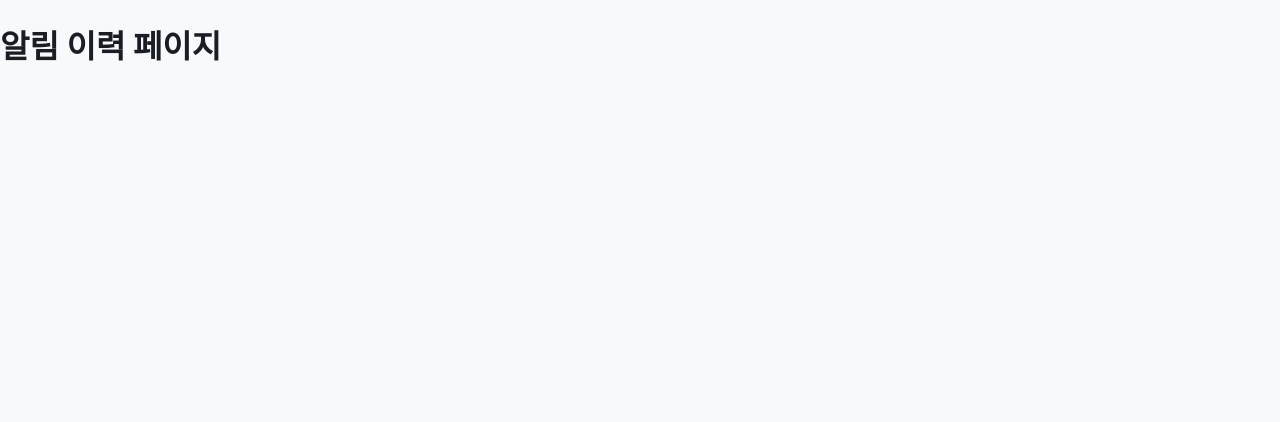
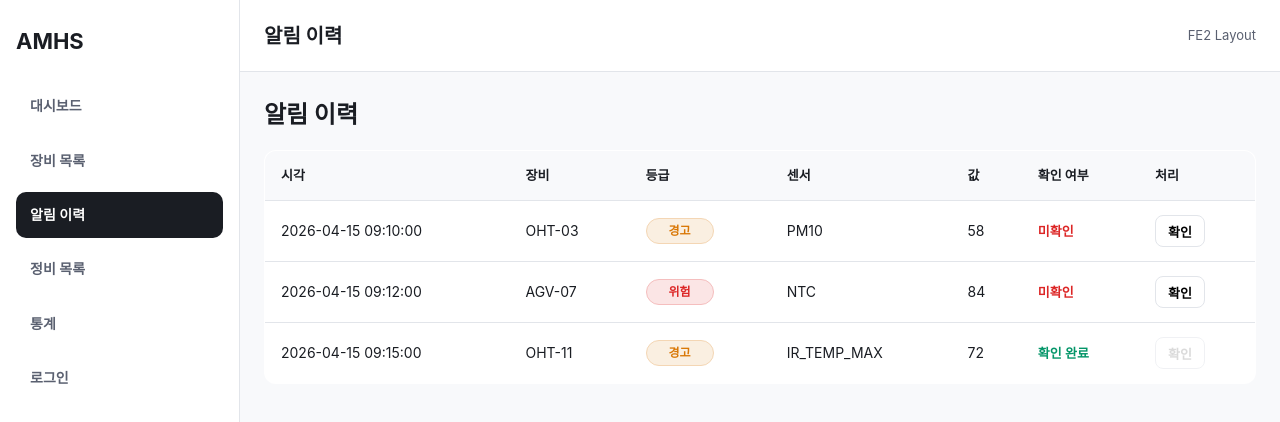
Before and after one commit to SF-KONA/AMHS-frontend, a Vue app: page /alerts in a window 1280 px wide. Shown: the top 422 px of the page. Built offline with nearby package versions, Linux system fonts and the light colour scheme.

Commit message:
feat: 알림 이력 페이지 및 alertStore 기본 구조 추가

```diff
--- /dev/null
+++ b/src/stores/alertStore.js
@@ -0,0 +1,55 @@
+import { defineStore } from 'pinia'
+
+export const useAlertStore = defineStore('alert', {
+    state: () => ({
+        alertList: [
+            {
+                alertId: 1,
+                eqId: 'OHT-03',
+                level: 'WARNING',
+                sensorName: 'PM10',
+                sensorValue: 58,
+                createdAt: '2026-04-15 09:10:00',
+                acknowledged: false,
+            },
+            {
+                alertId: 2,
+                eqId: 'AGV-07',
+                level: 'ERROR',
+                sensorName: 'NTC',
+                sensorValue: 84,
+                createdAt: '2026-04-15 09:12:00',
+                acknowledged: false,
+            },
+            {
+                alertId: 3,
+                eqId: 'OHT-11',
+                level: 'WARNING',
+                sensorName: 'IR_TEMP_MAX',
+                sensorValue: 72,
+                createdAt: '2026-04-15 09:15:00',
+                acknowledged: true,
+            },
+        ],
+    }),
+
+    getters: {
+        unreadCount(state) {
+            return state.alertList.filter((alert) => !alert.acknowledged).length
+        },
+    },
+
+    actions: {
+        acknowledgeAlert(alertId) {
+            const target = this.alertList.find((alert) => alert.alertId === alertId)
+
+            if (target) {
+                target.acknowledged = true
+            }
+        },
+
+        addAlert(alert) {
+            this.alertList.unshift(alert)
+        },
+    },
+})
--- a/src/views/alerts/AlertListView.vue
+++ b/src/views/alerts/AlertListView.vue
@@ -1,8 +1,111 @@
 <template>
-  <div>
-    <h1>알림 이력 페이지</h1>
-  </div>
+    <AppLayout>
+        <div class="page-section">
+            <h2 class="page-title">알림 이력</h2>
+
+            <DataTable
+                :columns="columns"
+                :data="alertRows"
+                :loading="false"
+            >
+                <template #level="{ row }">
+                    <StatusBadge :status="mapLevelToStatus(row.level)" />
+                </template>
+
+                <template #acknowledged="{ row }">
+                    <span :class="['ack-text', { done: row.acknowledged }]">
+                        {{ row.acknowledged ? '확인 완료' : '미확인' }}
+                    </span>
+                </template>
+
+                <template #action="{ row }">
+                    <button
+                        class="ack-button"
+                        :disabled="row.acknowledged"
+                        @click.stop="handleAcknowledge(row.alertId)"
+                    >
+                        확인
+                    </button>
+                </template>
+            </DataTable>
+        </div>
+    </AppLayout>
 </template>
 
 <script setup>
+import { computed } from 'vue'
+import AppLayout from '../../layouts/AppLayout.vue'
+import DataTable from '../../components/common/DataTable.vue'
+import StatusBadge from '../../components/common/StatusBadge.vue'
+import { useAlertStore } from '../../stores/alertStore'
+
+const alertStore = useAlertStore()
+
+const columns = [
+    { key: 'createdAt', label: '시각' },
+    { key: 'eqId', label: '장비' },
+    { key: 'level', label: '등급', slot: true },
+    { key: 'sensorName', label: '센서' },
+    { key: 'sensorValue', label: '값' },
+    { key: 'acknowledged', label: '확인 여부', slot: true },
+    { key: 'action', label: '처리', slot: true },
+]
+
+const alertRows = computed(() => alertStore.alertList)
+
+function handleAcknowledge(alertId) {
+    alertStore.acknowledgeAlert(alertId)
+}
+
+function mapLevelToStatus(level) {
+    const map = {
+        WARNING: 'WARNING',
+        ERROR: 'ERROR',
+        CAUTION: 'IDLE',
+        NORMAL: 'RUNNING',
+    }
+
+    return map[level] || 'IDLE'
+}
 </script>
+
+<style scoped>
+.page-section {
+    display: flex;
+    flex-direction: column;
+    gap: 16px;
+}
+
+.page-title {
+    margin: 0;
+    font-size: 24px;
+    font-weight: 700;
+    color: var(--color-text);
+}
+
+.ack-text {
+    font-size: 13px;
+    font-weight: 600;
+    color: var(--color-danger);
+}
+
+.ack-text.done {
+    color: var(--color-normal);
+}
+
+.ack-button {
+    height: 32px;
+    padding: 0 12px;
+    border: 1px solid var(--color-border);
+    border-radius: 8px;
+    background: var(--color-surface);
+    cursor: pointer;
+    font-size: 13px;
+    font-weight: 600;
+}
+
+.ack-button:disabled {
+    cursor: not-allowed;
+    opacity: 0.5;
+}
+</style>
```
